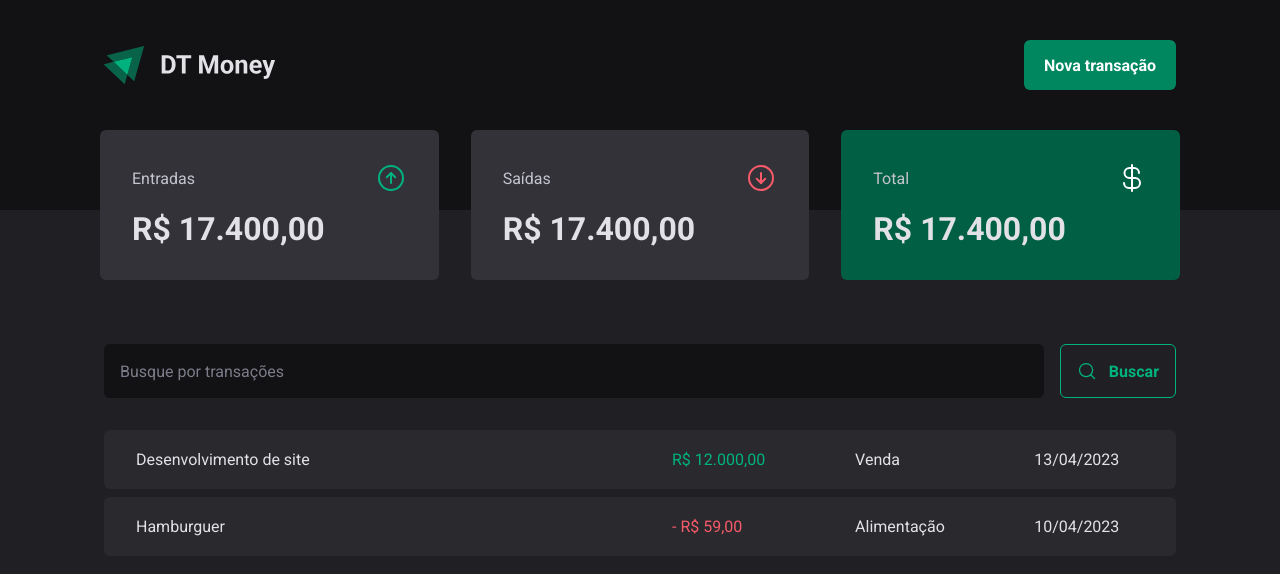
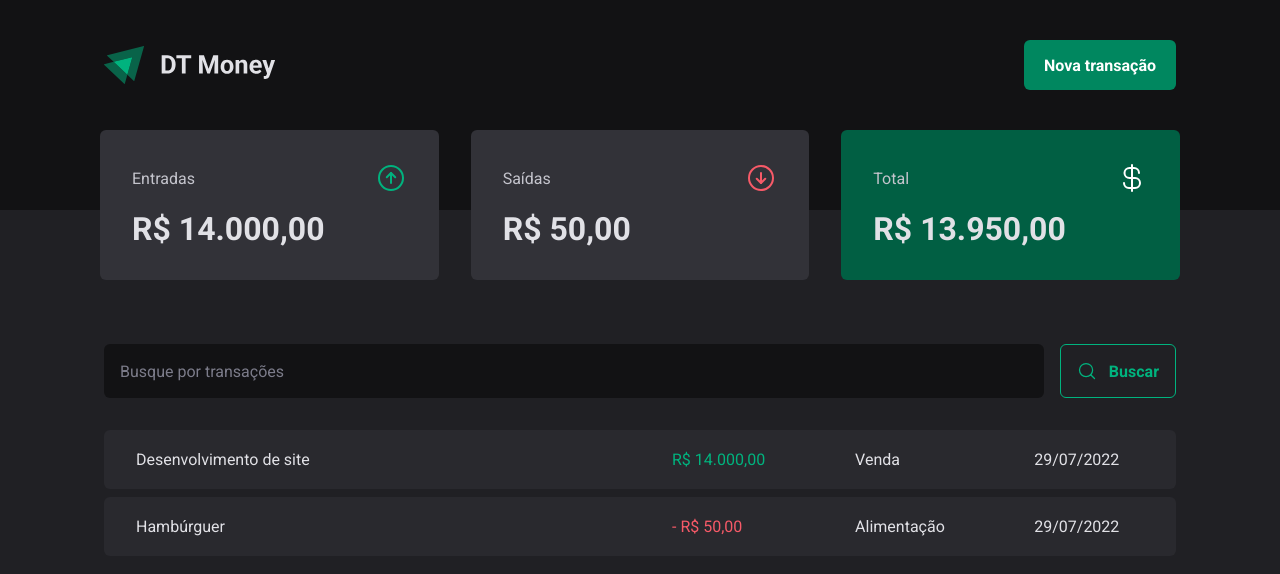
Before and after one commit to schayene/ignite-dt-money, a React (Vite) app: page / in a window 1280 px wide. Shown: the top 574 px of the page. Built offline with nearby package versions, Linux system fonts and the light colour scheme; data requests are answered from the project's data file.

Commit message:
feat: added totalizers and search for transactions by API

```diff
--- a/package.json
+++ b/package.json
@@ -5,6 +5,7 @@
   "type": "module",
   "scripts": {
     "dev": "vite",
+    "dev:server": "json-server server.json -p 3000 -w -d 500",
     "build": "tsc && vite build",
     "lint": "eslint . --ext ts,tsx --report-unused-disable-directives --max-warnings 0",
     "preview": "vite preview"
@@ -27,6 +28,7 @@
     "eslint": "^8.45.0",
     "eslint-plugin-react-hooks": "^4.6.0",
     "eslint-plugin-react-refresh": "^0.4.3",
+    "json-server": "^0.17.3",
     "typescript": "^5.0.2",
     "vite": "^4.4.5"
   }
--- /dev/null
+++ b/server.json
@@ -0,0 +1,20 @@
+{
+  "transactions": [
+    {
+      "id": 1,
+      "description": "Desenvolvimento de site",
+      "type": "income",
+      "category": "Venda",
+      "price": 14000,
+      "createdAt": "2022-07-29T19:36:44.505Z"
+    },
+    {
+      "id": 2,
+      "description": "Hambúrguer",
+      "type": "outcome",
+      "category": "Alimentação",
+      "price": 50,
+      "createdAt": "2022-07-29T19:30:44.505Z"
+    }
+  ]
+}
--- a/src/App.tsx
+++ b/src/App.tsx
@@ -2,13 +2,16 @@
 import { defaultTheme } from "./styles/themes/default";
 import { GlobalStyle } from "./styles/global";
 import { Transactions } from "./pages/transactions";
+import { TransactionsProvider } from "./contexts/TransactionsContext";
 
 export function App() {
   return (
     <ThemeProvider theme={defaultTheme}>
       <GlobalStyle />
 
-      <Transactions />
+      <TransactionsProvider>
+        <Transactions />
+      </TransactionsProvider>
     </ThemeProvider>
   );
 }
--- a/src/components/Summary/index.tsx
+++ b/src/components/Summary/index.tsx
@@ -1,7 +1,30 @@
 import { ArrowCircleDown, ArrowCircleUp, CurrencyDollar } from "phosphor-react";
 import { SummaryCard, SummaryContainer } from "./style";
+import { useContext } from "react";
+import { TransactionsContext } from "../../contexts/TransactionsContext";
+import { priceFormatter } from "../../utils/format";
 
 export function Summary() {
+  const { transactions } = useContext(TransactionsContext);
+
+  const summary = transactions.reduce(
+    (acc, transaction) => {
+      if (transaction.type === "income") {
+        acc.income += transaction.price;
+        acc.total += transaction.price;
+      } else {
+        acc.outcome += transaction.price;
+        acc.total -= transaction.price;
+      }
+      return acc;
+    },
+    {
+      income: 0,
+      outcome: 0,
+      total: 0,
+    }
+  );
+
   return (
     <SummaryContainer>
       <SummaryCard>
@@ -11,7 +34,7 @@
           <ArrowCircleUp size={32} color="#00b37e" />
         </header>
 
-        <strong>R$ 17.400,00</strong>
+        <strong>{priceFormatter.format(summary.income)}</strong>
       </SummaryCard>
 
       <SummaryCard>
@@ -21,7 +44,7 @@
           <ArrowCircleDown size={32} color="#f75a68" />
         </header>
 
-        <strong>R$ 17.400,00</strong>
+        <strong>{priceFormatter.format(summary.outcome)}</strong>
       </SummaryCard>
 
       <SummaryCard variant="green">
@@ -31,7 +54,7 @@
           <CurrencyDollar size={32} color="#fff" />
         </header>
 
-        <strong>R$ 17.400,00</strong>
+        <strong>{priceFormatter.format(summary.total)}</strong>
       </SummaryCard>
     </SummaryContainer>
   );
--- /dev/null
+++ b/src/contexts/TransactionsContext.tsx
@@ -0,0 +1,36 @@
+import { ReactNode, createContext, useEffect, useState } from "react";
+
+interface Transaction {
+  id: number;
+  description: string;
+  type: "income" | "outcome";
+  price: number;
+  category: string;
+  createdAt: string;
+}
+
+interface TransactionsContextType {
+  transactions: Transaction[];
+}
+
+interface TransactionsProviderProps {
+  children: ReactNode;
+}
+
+export const TransactionsContext = createContext({} as TransactionsContextType);
+
+export function TransactionsProvider({ children }: TransactionsProviderProps) {
+  const [transactions, setTransactions] = useState<Transaction[]>([]);
+
+  useEffect(() => {
+    fetch("http://localhost:3000/transactions")
+      .then((response) => response.json())
+      .then((data) => setTransactions(data));
+  }, []);
+
+  return (
+    <TransactionsContext.Provider value={{ transactions }}>
+      {children}
+    </TransactionsContext.Provider>
+  );
+}
--- a/src/pages/transactions/index.tsx
+++ b/src/pages/transactions/index.tsx
@@ -1,13 +1,18 @@
+import { useContext } from "react";
 import { Header } from "../../components/Header";
 import { Summary } from "../../components/Summary";
 import { SearchForm } from "./components/SearchForm";
+import { TransactionsContext } from "../../contexts/TransactionsContext";
 import {
   PriceHighlight,
   TransactionsContainer,
   TransactionsTable,
 } from "./style";
+import { dateFormatter, priceFormatter } from "../../utils/format";
 
 export function Transactions() {
+  const { transactions } = useContext(TransactionsContext);
+
   return (
     <div>
       <Header />
@@ -18,22 +23,19 @@
 
         <TransactionsTable>
           <tbody>
-            <tr>
-              <td width="50%">Desenvolvimento de site</td>
-              <td>
-                <PriceHighlight variant="income">R$ 12.000,00</PriceHighlight>
-              </td>
-              <td>Venda</td>
-              <td>13/04/2023</td>
-            </tr>
-            <tr>
-              <td width="50%">Hamburguer</td>
-              <td>
-                <PriceHighlight variant="outcome">- R$ 59,00</PriceHighlight>
-              </td>
-              <td>Alimentação</td>
-              <td>10/04/2023</td>
-            </tr>
+            {transactions.map((transaction) => (
+              <tr key={transaction.id}>
+                <td width="50%">{transaction.description}</td>
+                <td>
+                  <PriceHighlight variant={transaction.type}>
+                    {transaction.type === "outcome" && "- "}
+                    {priceFormatter.format(transaction.price)}
+                  </PriceHighlight>
+                </td>
+                <td>{transaction.category}</td>
+                <td>{dateFormatter.format(new Date(transaction.createdAt))}</td>
+              </tr>
+            ))}
           </tbody>
         </TransactionsTable>
       </TransactionsContainer>
--- /dev/null
+++ b/src/utils/format.ts
@@ -0,0 +1,6 @@
+export const dateFormatter = new Intl.DateTimeFormat("pt-BR");
+
+export const priceFormatter = new Intl.NumberFormat("pt-BR", {
+  style: "currency",
+  currency: "BRL",
+});
```
Also changed, not shown: 1 other file (tests, documents, lock files or other folders).
